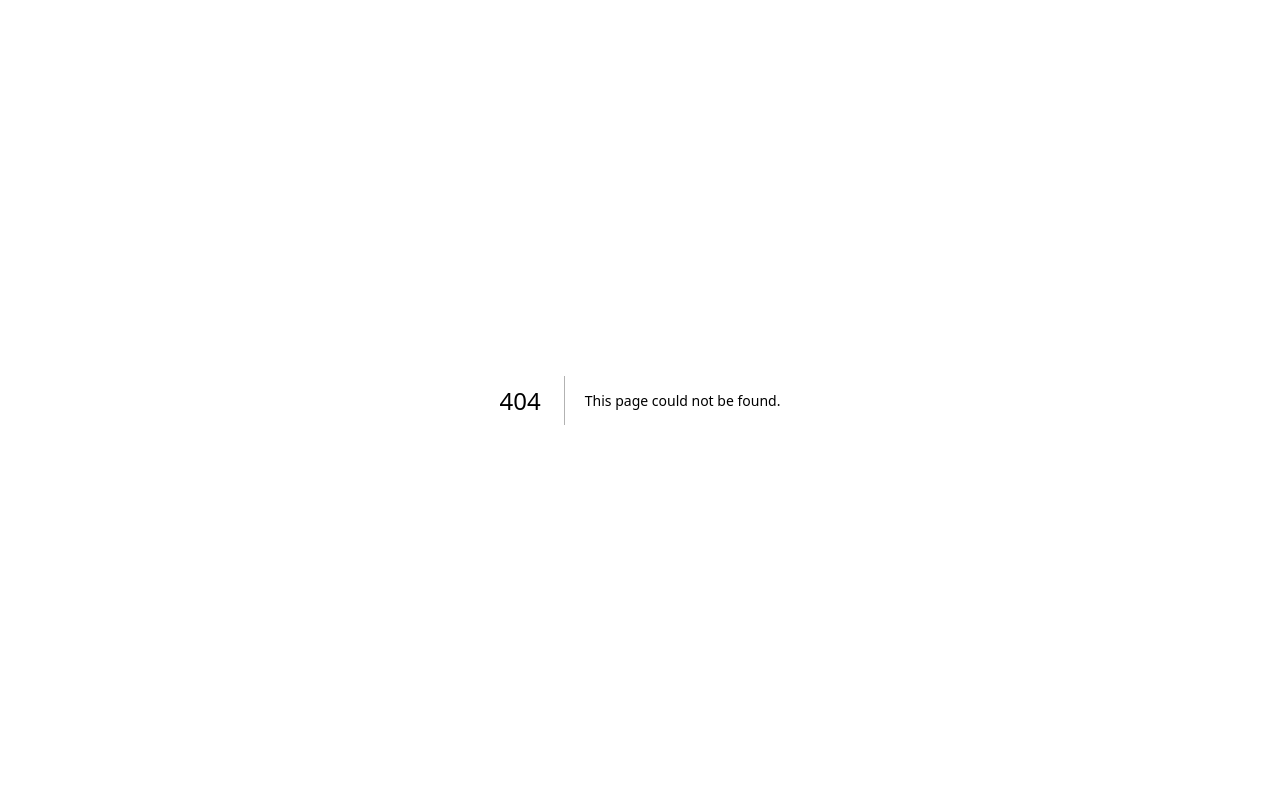
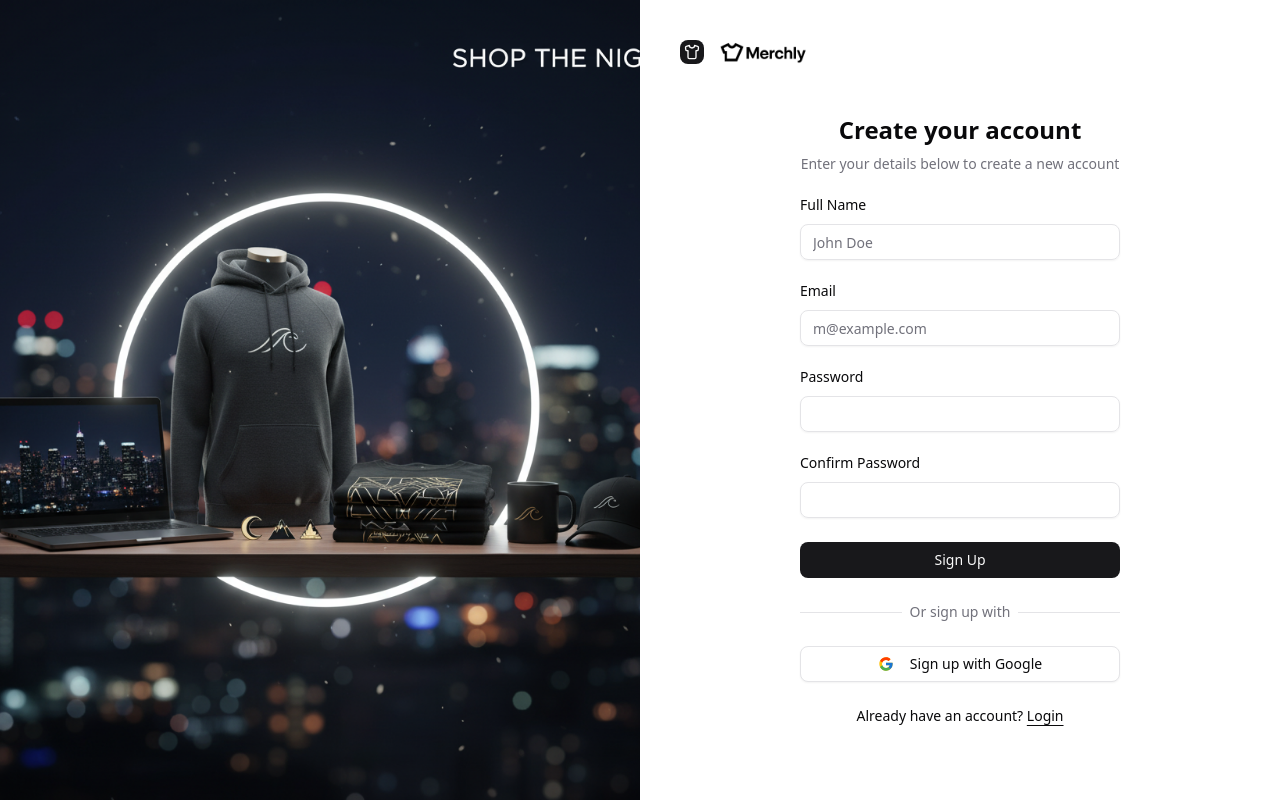
Before and after one commit to Ujjwalprajapati16/Merchly, a Next.js app in the folder web/: page /signup in a window 1280 px wide. Before the commit this address had no page. Built offline with nearby package versions, Linux system fonts and the light colour scheme.

Commit message:
ui: signup form created with zod validation

```diff
--- a/web/package.json
+++ b/web/package.json
@@ -9,6 +9,7 @@
     "lint": "eslint"
   },
   "dependencies": {
+    "@hookform/resolvers": "^5.2.2",
     "@radix-ui/react-label": "^2.1.7",
     "@radix-ui/react-slot": "^1.2.3",
     "@tanstack/react-query": "^5.90.2",
@@ -18,8 +19,10 @@
     "next": "15.5.4",
     "react": "19.1.0",
     "react-dom": "19.1.0",
+    "react-hook-form": "^7.63.0",
     "react-icons": "^5.5.0",
-    "tailwind-merge": "^3.3.1"
+    "tailwind-merge": "^3.3.1",
+    "zod": "^4.1.11"
   },
   "devDependencies": {
     "@eslint/eslintrc": "^3",
--- /dev/null
+++ b/web/src/app/(auth)/signup/components/signup-form.tsx
@@ -0,0 +1,115 @@
+"use client";
+
+import { cn } from "@/lib/utils";
+import { Button } from "@/components/ui/button";
+import { Input } from "@/components/ui/input";
+import { Label } from "@/components/ui/label";
+import { FcGoogle } from "react-icons/fc";
+import { z } from "zod";
+import { useForm } from "react-hook-form";
+import { zodResolver } from "@hookform/resolvers/zod";
+
+const signupSchema = z
+  .object({
+    name: z.string().min(1, { message: "Full Name is required." }),
+    email: z
+      .string()
+      .min(1, { message: "Email is required." })
+      .email({ message: "Must be a valid email address." }),
+    password: z
+      .string()
+      .min(8, { message: "Password must be at least 8 characters." })
+      .regex(/[A-Z]/, { message: "Password must contain an uppercase letter." })
+      .regex(/[0-9]/, { message: "Password must contain a number." }),
+    confirmPassword: z.string().min(1, { message: "Confirm your password." }),
+  })
+  .refine((data) => data.password === data.confirmPassword, {
+    message: "Passwords do not match.",
+    path: ["confirmPassword"],
+  });
+
+type SignupFormData = z.infer<typeof signupSchema>;
+
+export function SignupForm({
+  className,
+  ...props
+}: React.ComponentProps<"form">) {
+  const {
+    register,
+    handleSubmit,
+    formState: { errors, isSubmitting },
+  } = useForm<SignupFormData>({
+    resolver: zodResolver(signupSchema),
+    defaultValues: {
+      name: "",
+      email: "",
+      password: "",
+      confirmPassword: "",
+    },
+  });
+
+  const onSubmit = (data: SignupFormData) => {
+    console.log("Form data valid. Submitting...", data);
+    // todo: Send data to server
+
+  };
+
+  return (
+    <form onSubmit={handleSubmit(onSubmit)} className={cn("flex flex-col gap-6", className)} {...props}>
+      <div className="flex flex-col items-center gap-2 text-center">
+        <h1 className="text-2xl font-bold">Create your account</h1>
+        <p className="text-muted-foreground text-sm text-balance">
+          Enter your details below to create a new account
+        </p>
+      </div>
+      <div className="grid gap-6">
+
+        <div className="grid gap-3">
+          <Label htmlFor="name">Full Name</Label>
+          <Input id="name" type="text" placeholder="John Doe" {...register("name")} />
+          {errors.name && <p className="text-red-500 text-xs mt-1">{errors.name.message}</p>}
+        </div>
+
+        <div className="grid gap-3">
+          <Label htmlFor="email">Email</Label>
+          <Input id="email" type="email" placeholder="m@example.com" {...register("email")} />
+          {errors.email && <p className="text-red-500 text-xs mt-1">{errors.email.message}</p>}
+        </div>
+
+        <div className="grid gap-3">
+          <Label htmlFor="password">Password</Label>
+          <Input id="password" type="password" {...register("password")} />
+          {errors.password && <p className="text-red-500 text-xs mt-1">{errors.password.message}</p>}
+        </div>
+
+        <div className="grid gap-3">
+          <Label htmlFor="confirmPassword">Confirm Password</Label>
+          <Input id="confirmPassword" type="password" {...register("confirmPassword")} />
+          {errors.confirmPassword && <p className="text-red-500 text-xs mt-1">{errors.confirmPassword.message}</p>}
+        </div>
+
+        <Button type="submit" className="w-full" disabled={isSubmitting}>
+          {isSubmitting ? "Signing Up..." : "Sign Up"}
+        </Button>
+
+        <div className="after:border-border relative text-center text-sm after:absolute after:inset-0 after:top-1/2 after:z-0 after:flex after:items-center after:border-t">
+          <span className="bg-background text-muted-foreground relative z-10 px-2">
+            Or sign up with
+          </span>
+        </div>
+
+        <Button variant="outline" className="w-full">
+          <FcGoogle className="mr-2 h-4 w-4" />
+          Sign up with Google
+        </Button>
+      </div>
+
+      <div className="text-center text-sm">
+        Already have an account?{" "}
+        <a href="/login" className="underline underline-offset-4">
+          Login
+        </a>
+      </div>
+    </form>
+  );
+}
--- /dev/null
+++ b/web/src/app/(auth)/signup/page.tsx
@@ -0,0 +1,39 @@
+import { Shirt } from "lucide-react"
+import Image from "next/image.js"
+import Link from "next/link.js"
+import { SignupForm } from "./components/signup-form"
+
+export default function SignupPage() {
+  return (
+    <div className="grid min-h-svh lg:grid-cols-2">
+      <div className="bg-muted relative hidden lg:block">
+        <Image
+          src="/signup.png"
+          alt="Image"
+          fill
+          className="absolute inset-0 h-full w-full object-cover dark:brightness-[0.2] dark:grayscale"
+        />
+      </div>
+      <div className="flex flex-col gap-4 p-6 md:p-10">
+        <div className="flex justify-center gap-2 md:justify-start">
+          <Link href="/" className="flex items-center gap-2 font-medium">
+            <div className="bg-primary text-primary-foreground flex size-6 items-center justify-center rounded-md">
+              <Shirt className="size-4" />
+            </div>
+            <Image
+              src={"/logo.png"}
+              alt="Logo"
+              width={100}
+              height={100}
+            />
+          </Link>
+        </div>
+        <div className="flex flex-1 items-center justify-center">
+          <div className="w-full max-w-xs">
+            <SignupForm />
+          </div>
+        </div>
+      </div>
+    </div>
+  )
+}
```
Also changed, not shown: web/src/types/formTypes.ts (added, +11 -0 lines), 1 other file (tests, documents, lock files or other folders).
